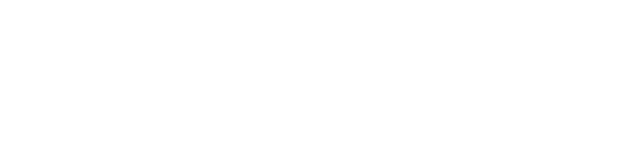
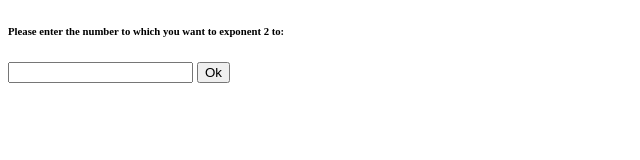
Before and after one commit to arushgupta123/exponentingtwo, a plain HTML site: page index.htm in a window 1280 px wide. Shown: the whole page, without its empty margins (0-640 px from the left). Drawn offline with Linux system fonts and the light colour scheme.

Commit message:
Update index.htm

```diff
--- a/index.htm
+++ b/index.htm
@@ -1,6 +1,17 @@
 <!DOCTYPE html>
   <html>
     <head>
-
+      <title>Exponenting The Number Two</title>
     </head>
+    <body>
+      <h6>Please enter the number to which you want to exponent 2 to:</h6>
+      <input type="number" id="num">
+      <button onclick="Submit()">Ok</button>
+      <script>
+        function Submit() {
+          var n = document.getElementById("num").value
+          console.log(n)
+        }
+      </script>
+    </body>
   </html>
```
